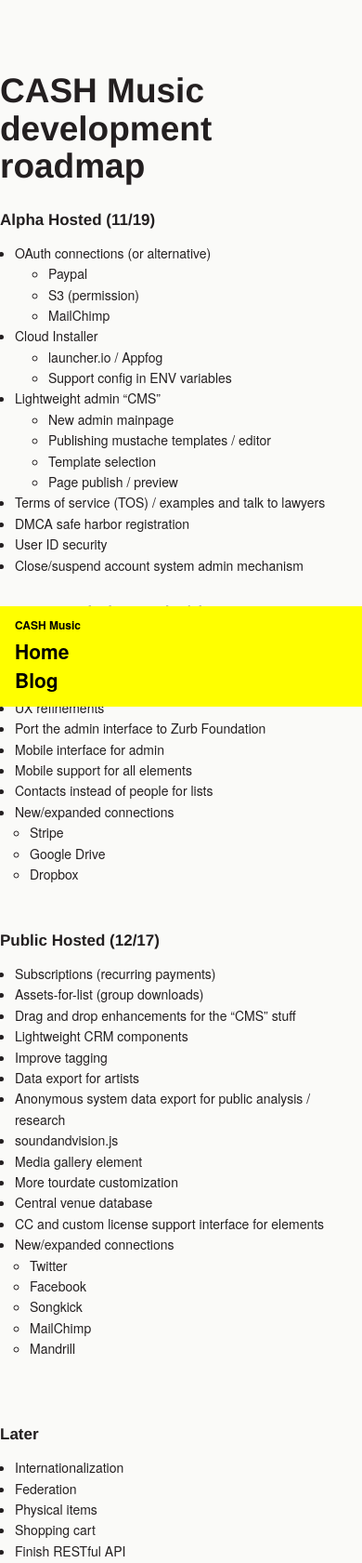
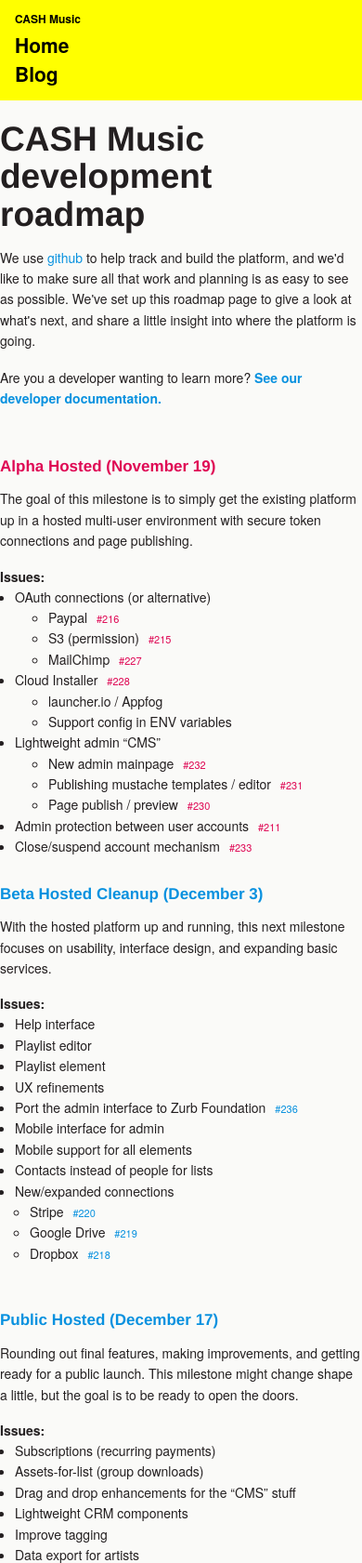
Before and after one commit to cashmusic/cashmusic.org, a PHP site: page /roadmap/ in a window 390 px wide. Shown: the top 1681 px of the page at 93% size. Run offline with PHP 8.4, Linux system fonts and the light colour scheme.

Commit message:
latest live site. using OLD 0.1 platform code, but working happily. updates soon

```diff
--- a/assets/css/app.css
+++ b/assets/css/app.css
@@ -2,11 +2,13 @@
 body {color:#231F20;background-color:#fafaf8;text-align:left;font:14px/1.5em helveticaneue,"helvetica neue",helvetica,"segoe ui","segoe wp",arial,sans-serif;margin:0;padding:0;min-height:300px;text-rendering:optimizelegibility;height:100%;min-height:500px;}
 h1 {color:#ff0;font-size:96px;margin:0 0 0 -5px;}
 h2, h3, h4, h5 {color:inherit;}
+img {border:0;}
 a {color:rgb(8, 145, 223);}
 a:hover {color:#000;}
 ul {padding-left:16px;}
 .cashmusic_video_container {position:relative;padding-bottom:56.25%;padding-top:30px;height:0;overflow:hidden;}
 .cashmusic_video_container iframe, .cashmusic_video_container object, .cashmusic_video_container embed {position:absolute;top:0;left:0;width:100%;height:100%;}
+.altcopystyle {font-size:11px;opacity:0.6;line-height:1.15em;}
 
 /* FORMS */
 form span {line-height:2.5em;}
@@ -27,7 +29,7 @@
 select:active, select:focus {outline:2px solid #ff0;}
 textarea.tall {height:200px;}
 
-.section {margin-bottom:180px;}
+.section {padding-top:16px;margin-bottom:180px;}
 #about a {color:#df9b08;}
 #about a:hover {color:#000;}
 #hellospc {position:absolute;top:35%;left:100px;color:#fff;font-size:14px;line-height:1.5em;}
@@ -36,14 +38,24 @@
 #mainnavlinks {padding-left:100px;padding-top:1px;padding-bottom:12px;font-weight:bold;font-size:1.5em;line-height:1.25em;}
 #mainnavlinks a {color:#000;margin-right:32px;white-space:nowrap;}
 #mainspc {position:relative;z-index:500;margin-top:64px;}
-#platform a {color:#df0854;}
-#platform a:hover {color:#000;}
+#platform a, #nextmilestone a {color:#df0854;}
+#platform a:hover, #nextmilestone a:hover {color:#000;}
+#more a {color:#8a00ca;}
+#more a:hover {color:#000;}
+#more input.button {background-color:#8a00ca !important;}
+#more input.button:hover {background-color:#000 !important;}
 #topspc {position:relative;width:100%;height:65%;background-color:#000;overflow:hidden;z-index:600;}
 #topspc a {color:#c4ee00;}
 #videobg {position:fixed;top:0;left:0;width:100%;height:100%;background-color:rgba(35,31,32,0);z-index:10;}
 
  @media only screen and (max-width: 480px){
  	#hellospc {top:4px;left:16px;font-size:12px;}
+ 	.section {padding-top:4px;margin-bottom:40px;}
+ 	#mainspc {margin-top:4px;}
+ 	#mainnav {position:static;}
  	#mainnavlinks {padding-left:16px;line-height:1.5em;}
  	#mainnavlinks a {display:block;position:relative;width:1px;}
  }
+
+ a:visited {color:auto;}
+ .issue {font-size:11px;margin-left:6px;}
--- a/roadmap/index.html
+++ b/roadmap/index.html
@@ -32,19 +32,34 @@
 	<div class="row" id="mainspc">
 		<div class="section" style="padding-bottom:30px;">
 			<h2>CASH Music development roadmap</h2>
+			<p>
+				We use <a href="http://github.com/cashmusic/platform">github</a> to help track and build the platform, and we'd
+				like to make sure all that work and planning is as easy to see as possible. We've set up this roadmap page
+				to give a look at what's next, and share a little insight into where the platform is going.
+			</p>
+			<p>
+				Are you a developer wanting to learn more?
+				<b><a href="https://github.com/cashmusic/platform/wiki">See our developer documentation.</a></b><br /><br />
+			</p>
+
 			<div class="row">
-				<div class="six columns">
+				<div class="six columns" id="nextmilestone">
 
-				<h5>Alpha Hosted (11/19)</h5>
+				<h5><a href="https://github.com/cashmusic/platform/issues?milestone=12&state=open">Alpha Hosted (November 19)</a></h5>
+				<p>
+					The goal of this milestone is to simply get the existing platform up in a hosted
+					multi-user environment with secure token connections and page publishing.
+				</p>
+				<b>Issues:</b><br />
 				<ul>
 				    <li>OAuth connections (or alternative)
 				    	<ul>
-				        <li>Paypal</li>
-				        <li>S3 (permission)</li>
-				        <li>MailChimp</li>
+				        <li>Paypal <a href="https://github.com/cashmusic/platform/issues/216" class="issue">#216</a></li>
+				        <li>S3 (permission) <a href="https://github.com/cashmusic/platform/issues/215" class="issue">#215</a></li>
+				        <li>MailChimp <a href="https://github.com/cashmusic/platform/issues/227" class="issue">#227</a></li>
 				    	</ul>
 				        </li>
-				    <li>Cloud Installer
+				    <li>Cloud Installer <a href="https://github.com/cashmusic/platform/issues/228" class="issue">#228</a>
 				    	<ul>
 				        <li>launcher.io / Appfog</li>
 				        <li>Support config in ENV variables</li>
@@ -52,40 +67,47 @@
 				        </li>
 				    <li>Lightweight admin “CMS”
 				    	<ul>
-				        <li>New admin mainpage</li>
-				        <li>Publishing mustache templates / editor</li>
-				        <li>Template selection</li>
-				        <li>Page publish / preview</li>
+				        <li>New admin mainpage <a href="https://github.com/cashmusic/platform/issues/232" class="issue">#232</a></li>
+				        <li>Publishing mustache templates / editor <a href="https://github.com/cashmusic/platform/issues/231" class="issue">#231</a></li>
+				        <li>Page publish / preview <a href="https://github.com/cashmusic/platform/issues/230" class="issue">#230</a></li>
 				        </ul>
 				        </li>
-				    <li>Terms of service (TOS) / examples and talk to lawyers</li>
-				    <li>DMCA safe harbor registration</li>
-				    <li>User ID security</li>
-				    <li>Close/suspend account system admin mechanism</li>
+				    <li>Admin protection between user accounts <a href="https://github.com/cashmusic/platform/issues/211" class="issue">#211</a></li>
+				    <li>Close/suspend account mechanism <a href="https://github.com/cashmusic/platform/issues/233" class="issue">#233</a></li>
 				</ul>
 				</div>
 				<div class="six columns">
 
-					<h5>Beta Hosted Cleanup (12/3)</h5>
+					<h5><a href="https://github.com/cashmusic/platform/issues?milestone=13&state=open">Beta Hosted Cleanup (December 3)</a></h5>
+					<p>
+						With the hosted platform up and running, this next milestone focuses on usability, interface
+						design, and expanding basic services.
+					</p>
+					<b>Issues:</b><br />
 					<ul>
 				    <li>Help interface</li>
 				    <li>Playlist editor</li>
 				    <li>Playlist element</li>
 				    <li>UX refinements</li>
-					    <li>Port the admin interface to Zurb Foundation</li>
+				    <li>Port the admin interface to Zurb Foundation <a href="https://github.com/cashmusic/platform/issues/236" class="issue">#236</a></li>
 				    <li>Mobile interface for admin</li>
 				    <li>Mobile support for all elements</li>
 				    <li>Contacts instead of people for lists</li>
 				    <li>New/expanded connections</li>
 				    	<ul>
-					        <li>Stripe</li>
-					        <li>Google Drive</li>
-					        <li>Dropbox</li>
+				        <li>Stripe <a href="https://github.com/cashmusic/platform/issues/220" class="issue">#220</a></li>
+				        <li>Google Drive <a href="https://github.com/cashmusic/platform/issues/219" class="issue">#219</a></li>
+				        <li>Dropbox <a href="https://github.com/cashmusic/platform/issues/218" class="issue">#218</a></li>
 				    	</ul>
 				   	</ul>
 				   	<br />
 
-					<h5>Public Hosted (12/17)</h5>
+					<h5><a href="https://github.com/cashmusic/platform/issues?milestone=14&state=open">Public Hosted (December 17)</a></h5>
+					<p>
+						Rounding out final features, making improvements, and getting ready for a public launch.
+						This milestone might change shape a little, but the goal is to be ready to open the doors.
+					</p>
+					<b>Issues:</b><br />
 					<ul>
 				    <li>Subscriptions (recurring payments)</li>
 				    <li>Assets-for-list (group downloads)</li>
@@ -111,7 +133,7 @@
 				    <br /><br />
 
 
-					<h5>Later</h5>
+					<h5><a href="https://github.com/cashmusic/platform/issues?labels=&milestone=none&page=1&state=open">Later</a></h5>
 						<ul>
 					    <li>Internationalization</li>
 					    <li>Federation</li>
```
Also changed, not shown: index.php (renamed from index.html, +68 -12 lines), assets/images/shirt.jpg (added). Lines whose indentation alone changed are shown as unchanged.
